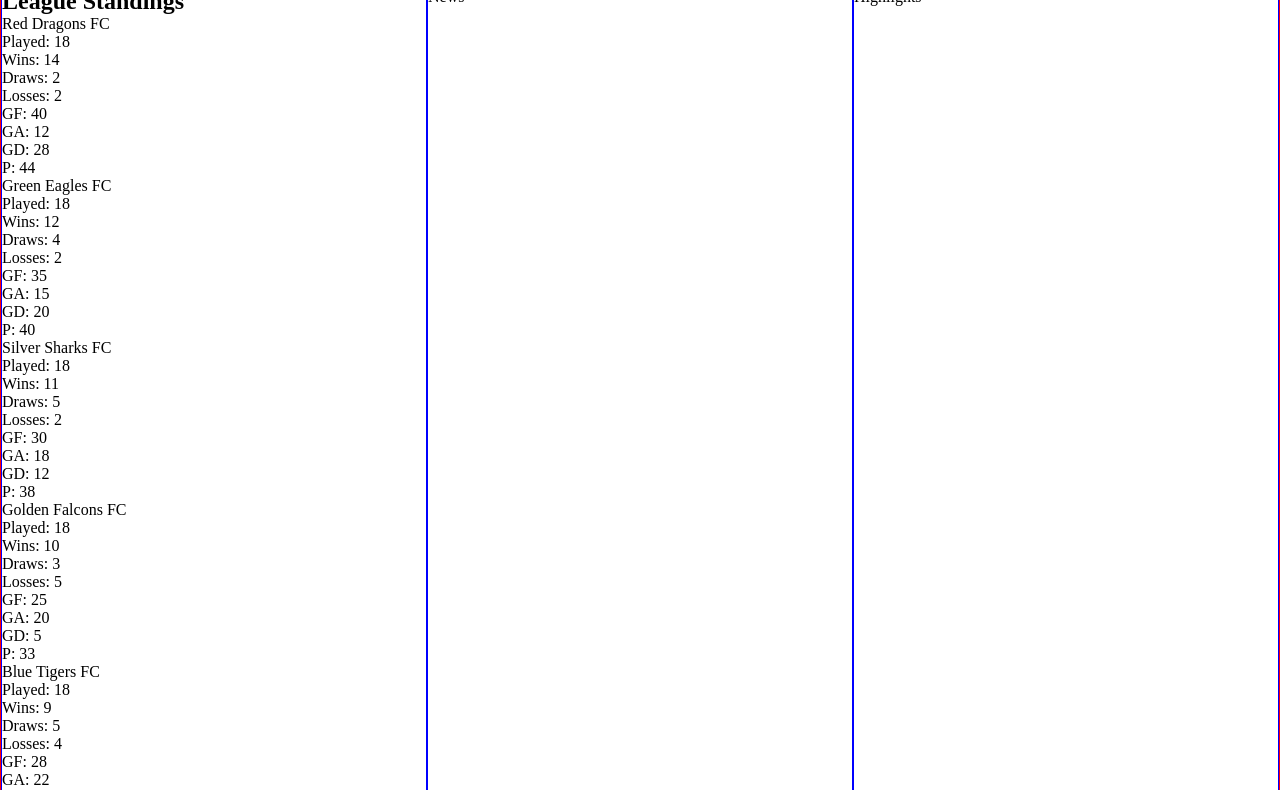
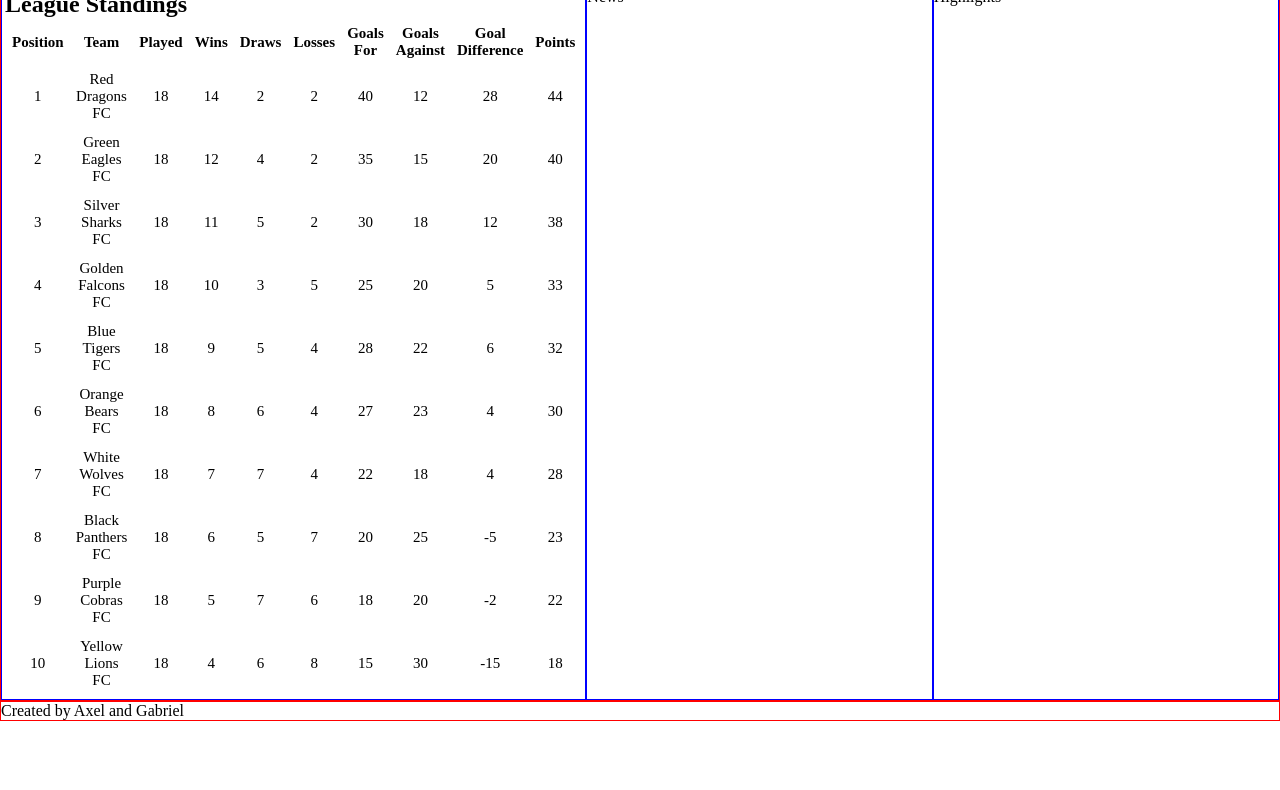
Before and after one commit to Axelskold93/Axelskold93.github.io, a plain HTML site: page index.html in a window 1280 px wide. Shown: the part 53-843 px from the top of the page. After the commit the page ends 800 px from the top, so only its background shows below. Drawn offline with nearby package versions, Linux system fonts and the light colour scheme.

Commit message:
added league table structure and players to JSON file

```diff
--- a/index.html
+++ b/index.html
@@ -16,22 +16,37 @@
     </header>
     <main>
         <article id="table">
+            <table>
             <h2>League Standings</h2>
-            <ol id="league-standings">
-                <li v-for="team in teams">
-                    <p id="team-name">{{ team.name }}</p>
-                    <ul>
-                        <li>Played: {{ team.matches_played }}</li>
-                        <li>Wins: {{ team.wins }}</li>
-                        <li>Draws: {{ team.draws }}</li>
-                        <li>Losses: {{ team.losses }}</li>
-                        <li>GF: {{ team.goals_for }}</li>
-                        <li>GA: {{ team.goals_against }}</li>
-                        <li>GD: {{ calculateGoalDifference(team) }}</li>
-                        <li>P: {{ calculatePoints(team) }}</li>
-                    </ul>
-                </li>
-            </ol>
+            <thead>
+                <tr>
+                    <th>Position</th>
+                    <th>Team</th>
+                    <th>Played</th>
+                    <th>Wins</th>
+                    <th>Draws</th>
+                    <th>Losses</th>
+                    <th>Goals For</th>
+                    <th>Goals Against</th>
+                    <th>Goal Difference</th>
+                    <th>Points</th>
+                </tr>
+            </thead>
+            <tbody>
+                <tr v-for="(team, index) in teams">
+                <td>{{index + 1}}</td>
+                <td>{{ team.name }}</td>
+                <td>{{ team.matches_played }}</td>
+                <td>{{ team.wins }}</td>
+                <td>{{ team.draws }}</td>
+                <td>{{ team.losses }}</td>
+                <td>{{ team.goals_for }}</td>
+                <td>{{ team.goals_against }}</td>
+                <td>{{ calculateGoalDifference(team) }}</td>
+                <td>{{ calculatePoints(team) }}</td>
+                </tr>
+            </tbody>
+        </table>
         </article>
         <article id="news">News</article>
         <article id="highlights">Highlights</article>
--- a/season.json
+++ b/season.json
@@ -10,7 +10,53 @@
       "losses": 2,
       "goals_for": 40,
       "goals_against": 12,
-        "points": 44
+      "points": 44,
+      "players": [
+        {
+          "name": "John Smith",
+          "position": "Goalkeeper"
+        },
+        {
+          "name": "David Johnson",
+          "position": "Defender"
+        },
+        {
+          "name": "Michael Williams",
+          "position": "Defender"
+        },
+        {
+          "name": "Christopher Brown",
+          "position": "Midfielder"
+        },
+        {
+          "name": "James Wilson",
+          "position": "Midfielder"
+        },
+        {
+          "name": "Matthew Taylor",
+          "position": "Midfielder"
+        },
+        {
+          "name": "Andrew Martinez",
+          "position": "Midfielder"
+        },
+        {
+          "name": "Daniel Clark",
+          "position": "Forward"
+        },
+        {
+          "name": "Joshua Lee",
+          "position": "Forward"
+        },
+        {
+          "name": "Thomas Garcia",
+          "position": "Forward"
+        },
+        {
+          "name": "Benjamin Evans",
+          "position": "Forward"
+        }
+      ]
     },
     {
       "name": "Green Eagles FC",
@@ -20,7 +66,53 @@
       "losses": 2,
       "goals_for": 35,
       "goals_against": 15,
-        "points": 40
+      "points": 40,
+      "players": [
+        {
+          "name": "Adam Wilson",
+          "position": "Goalkeeper"
+        },
+        {
+          "name": "Christopher Baker",
+          "position": "Defender"
+        },
+        {
+          "name": "Samuel Walker",
+          "position": "Defender"
+        },
+        {
+          "name": "Matthew Phillips",
+          "position": "Midfielder"
+        },
+        {
+          "name": "Nathan King",
+          "position": "Midfielder"
+        },
+        {
+          "name": "Benjamin Allen",
+          "position": "Midfielder"
+        },
+        {
+          "name": "Aaron Wright",
+          "position": "Midfielder"
+        },
+        {
+          "name": "James Young",
+          "position": "Forward"
+        },
+        {
+          "name": "Oliver Harris",
+          "position": "Forward"
+        },
+        {
+          "name": "Kevin Rodriguez",
+          "position": "Forward"
+        },
+        {
+          "name": "Tyler Martinez",
+          "position": "Forward"
+        }
+      ]
     },
     {
       "name": "Silver Sharks FC",
@@ -30,7 +122,53 @@
       "losses": 2,
       "goals_for": 30,
       "goals_against": 18,
-        "points": 38
+      "points": 38,
+      "players": [
+        {
+          "name": "Christopher Smith",
+          "position": "Goalkeeper"
+        },
+        {
+          "name": "James Johnson",
+          "position": "Defender"
+        },
+        {
+          "name": "Jonathan Harris",
+          "position": "Defender"
+        },
+        {
+          "name": "Daniel Davis",
+          "position": "Midfielder"
+        },
+        {
+          "name": "Michael Wilson",
+          "position": "Midfielder"
+        },
+        {
+          "name": "Samuel Taylor",
+          "position": "Midfielder"
+        },
+        {
+          "name": "David Martinez",
+          "position": "Midfielder"
+        },
+        {
+          "name": "Matthew Clark",
+          "position": "Forward"
+        },
+        {
+          "name": "Benjamin Lee",
+          "position": "Forward"
+        },
+        {
+          "name": "Thomas Allen",
+          "position": "Forward"
+        },
+        {
+          "name": "Joshua Turner",
+          "position": "Forward"
+        }
+      ]
     },
     {
       "name": "Golden Falcons FC",
@@ -40,7 +178,53 @@
       "losses": 5,
       "goals_for": 25,
       "goals_against": 20,
-        "points": 33
+      "points": 33,
+      "players": [
+        {
+          "name": "Joshua Anderson",
+          "position": "Goalkeeper"
+        },
+        {
+          "name": "Christopher Taylor",
+          "position": "Defender"
+        },
+        {
+          "name": "Matthew Davis",
+          "position": "Defender"
+        },
+        {
+          "name": "James Phillips",
+          "position": "Midfielder"
+        },
+        {
+          "name": "Daniel Moore",
+          "position": "Midfielder"
+        },
+        {
+          "name": "Christopher Lewis",
+          "position": "Midfielder"
+        },
+        {
+          "name": "Benjamin Robinson",
+          "position": "Midfielder"
+        },
+        {
+          "name": "Joseph Hall",
+          "position": "Forward"
+        },
+        {
+          "name": "William Turner",
+          "position": "Forward"
+        },
+        {
+          "name": "Michael Scott",
+          "position": "Forward"
+        },
+        {
+          "name": "David Brown",
+          "position": "Forward"
+        }
+      ]
     },
     {
       "name": "Blue Tigers FC",
@@ -50,7 +234,53 @@
       "losses": 4,
       "goals_for": 28,
       "goals_against": 22,
-        "points": 32
+      "points": 32,
+      "players": [
+        {
+          "name": "Robert Anderson",
+          "position": "Goalkeeper"
+        },
+        {
+          "name": "Ryan Taylor",
+          "position": "Defender"
+        },
+        {
+          "name": "Christopher Davis",
+          "position": "Defender"
+        },
+        {
+          "name": "Jonathan Rodriguez",
+          "position": "Midfielder"
+        },
+        {
+          "name": "Tyler Moore",
+          "position": "Midfielder"
+        },
+        {
+          "name": "Ethan Lewis",
+          "position": "Midfielder"
+        },
+        {
+          "name": "Daniel Robinson",
+          "position": "Midfielder"
+        },
+        {
+          "name": "James Hall",
+          "position": "Forward"
+        },
+        {
+          "name": "William Turner",
+          "position": "Forward"
+        },
+        {
+          "name": "Joseph Scott",
+          "position": "Forward"
+        },
+        {
+          "name": "Nicholas Brown",
+          "position": "Forward"
+        }
+      ]
     },
     {
       "name": "Orange Bears FC",
@@ -60,7 +290,53 @@
       "losses": 4,
       "goals_for": 27,
       "goals_against": 23,
-        "points": 30
+      "points": 30,
+      "players": [
+        {
+          "name": "Daniel Johnson",
+          "position": "Goalkeeper"
+        },
+        {
+          "name": "Christopher Adams",
+          "position": "Defender"
+        },
+        {
+          "name": "Samuel Thompson",
+          "position": "Defender"
+        },
+        {
+          "name": "Jonathan Hall",
+          "position": "Midfielder"
+        },
+        {
+          "name": "Benjamin Turner",
+          "position": "Midfielder"
+        },
+        {
+          "name": "Ethan Harris",
+          "position": "Midfielder"
+        },
+        {
+          "name": "Matthew Young",
+          "position": "Midfielder"
+        },
+        {
+          "name": "Thomas Martinez",
+          "position": "Forward"
+        },
+        {
+          "name": "James Garcia",
+          "position": "Forward"
+        },
+        {
+          "name": "Alexander Clark",
+          "position": "Forward"
+        },
+        {
+          "name": "Joshua Moore",
+          "position": "Forward"
+        }
+      ]
     },
     {
       "name": "White Wolves FC",
@@ -70,7 +346,53 @@
       "losses": 4,
       "goals_for": 22,
       "goals_against": 18,
-        "points": 28
+      "points": 28,
+      "players": [
+        {
+          "name": "Alexander Smith",
+          "position": "Goalkeeper"
+        },
+        {
+          "name": "David Johnson",
+          "position": "Defender"
+        },
+        {
+          "name": "Michael Harris",
+          "position": "Defender"
+        },
+        {
+          "name": "Andrew Davis",
+          "position": "Midfielder"
+        },
+        {
+          "name": "James Wilson",
+          "position": "Midfielder"
+        },
+        {
+          "name": "Daniel Taylor",
+          "position": "Midfielder"
+        },
+        {
+          "name": "Christopher Martinez",
+          "position": "Midfielder"
+        },
+        {
+          "name": "Matthew Clark",
+          "position": "Forward"
+        },
+        {
+          "name": "Benjamin Lee",
+          "position": "Forward"
+        },
+        {
+          "name": "Thomas Allen",
+          "position": "Forward"
+        },
+        {
+          "name": "Joshua Turner",
+          "position": "Forward"
+        }
+      ]
     },
     {
       "name": "Black Panthers FC",
@@ -80,7 +402,53 @@
       "losses": 7,
       "goals_for": 20,
       "goals_against": 25,
-        "points": 23
+      "points": 23,
+      "players": [
+        {
+          "name": "James Anderson",
+          "position": "Goalkeeper"
+        },
+        {
+          "name": "Jonathan Taylor",
+          "position": "Defender"
+        },
+        {
+          "name": "Samuel Davis",
+          "position": "Defender"
+        },
+        {
+          "name": "Jonathan Phillips",
+          "position": "Midfielder"
+        },
+        {
+          "name": "Benjamin Moore",
+          "position": "Midfielder"
+        },
+        {
+          "name": "Christopher Lewis",
+          "position": "Midfielder"
+        },
+        {
+          "name": "Daniel Robinson",
+          "position": "Midfielder"
+        },
+        {
+          "name": "Joseph Hall",
+          "position": "Forward"
+        },
+        {
+          "name": "William Turner",
+          "position": "Forward"
+        },
+        {
+          "name": "Michael Scott",
+          "position": "Forward"
+        },
+        {
+          "name": "David Brown",
+          "position": "Forward"
+        }
+      ]
     },
     {
       "name": "Purple Cobras FC",
@@ -90,7 +458,53 @@
       "losses": 6,
       "goals_for": 18,
       "goals_against": 20,
-        "points": 22
+      "points": 22,
+      "players": [
+        {
+          "name": "Matthew Brown",
+          "position": "Goalkeeper"
+        },
+        {
+          "name": "David Anderson",
+          "position": "Defender"
+        },
+        {
+          "name": "Michael Walker",
+          "position": "Defender"
+        },
+        {
+          "name": "James Phillips",
+          "position": "Midfielder"
+        },
+        {
+          "name": "Daniel Moore",
+          "position": "Midfielder"
+        },
+        {
+          "name": "Christopher Lewis",
+          "position": "Midfielder"
+        },
+        {
+          "name": "Benjamin Robinson",
+          "position": "Midfielder"
+        },
+        {
+          "name": "Joseph Hall",
+          "position": "Forward"
+        },
+        {
+          "name": "William Turner",
+          "position": "Forward"
+        },
+        {
+          "name": "Michael Scott",
+          "position": "Forward"
+        },
+        {
+          "name": "David Brown",
+          "position": "Forward"
+        }
+      ]
     },
     {
       "name": "Yellow Lions FC",
@@ -100,6 +514,53 @@
       "losses": 8,
       "goals_for": 15,
       "goals_against": 30,
-        "points": 18
+      "points": 18,
+      "players": [
+        {
+          "name": "Daniel Brown",
+          "position": "Goalkeeper"
+        },
+        {
+          "name": "Michael Adams",
+          "position": "Defender"
+        },
+        {
+          "name": "Jacob Thompson",
+          "position": "Defender"
+        },
+        {
+          "name": "Ethan Hall",
+          "position": "Midfielder"
+        },
+        {
+          "name": "Ethan Wright",
+          "position": "Midfielder"
+        },
+        {
+          "name": "Ryan Harris",
+          "position": "Midfielder"
+        },
+        {
+          "name": "Jack Young",
+          "position": "Midfielder"
+        },
+        {
+          "name": "Mason Walker",
+          "position": "Forward"
+        },
+        {
+          "name": "Noah Garcia",
+          "position": "Forward"
+        },
+        {
+          "name": "Matthew Clark",
+          "position": "Forward"
+        },
+        {
+          "name": "Christopher Moore",
+          "position": "Forward"
         }
-    ]}
+      ]
+    }
+  ]
+}
--- a/style.css
+++ b/style.css
@@ -31,6 +31,18 @@ main {
 #table, #news, #highlights {
     border: solid 1px blue;
     width: 100%;
+
+}
+#table {
+    padding: 3px;
+}
+th, td {
+    font-size: 15px;
+    padding: 5px;
+    text-align: center;
+}
+td {
+    font-size: 15px;
 }
 footer {
     border: solid 1px red;
```
Lines whose indentation alone changed are shown as unchanged.
